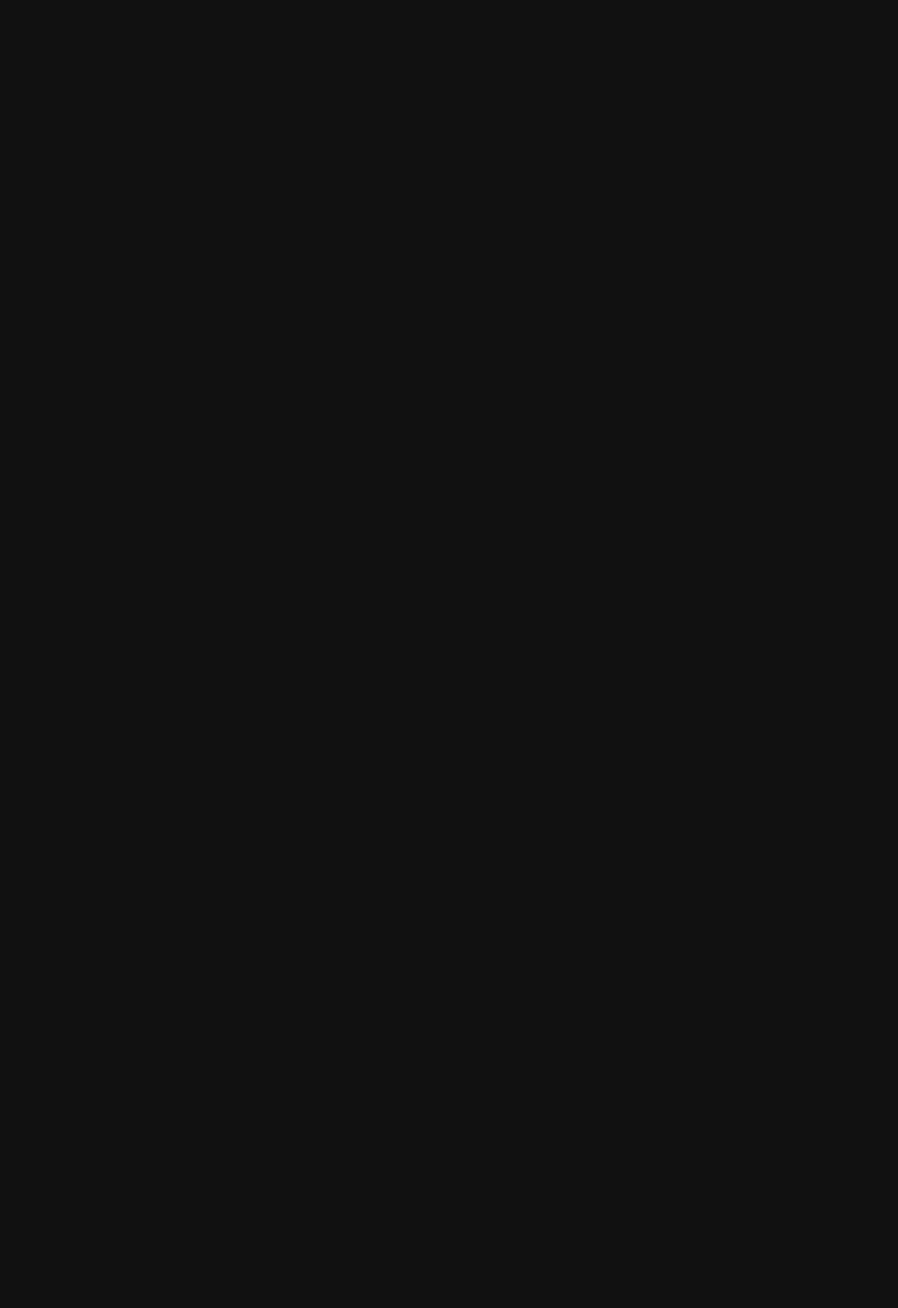
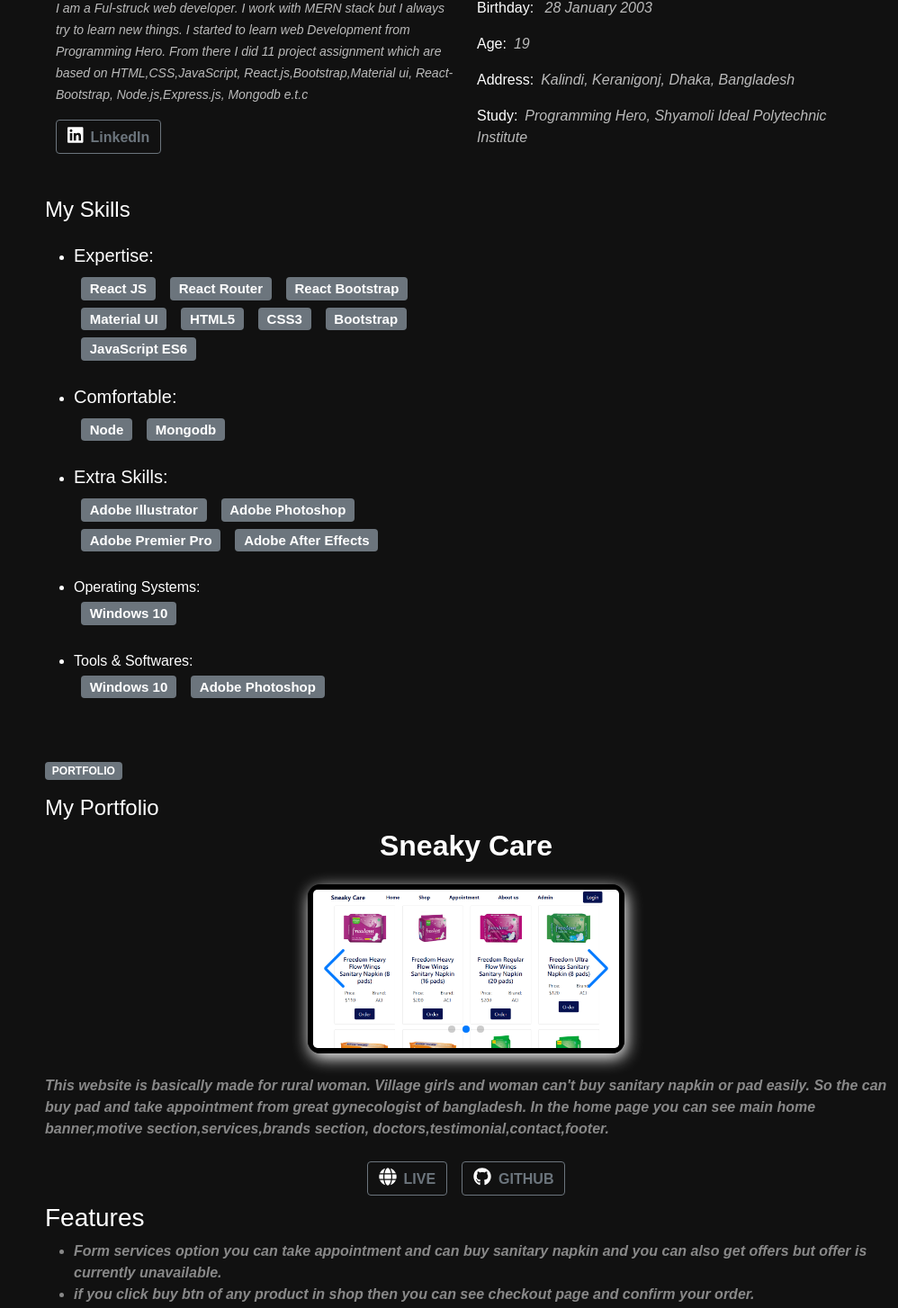
Before and after one commit to AbulBashar38/abul-basar-portfolio, a React (Create React App) app: page /contact in a window 1280 px wide. Shown: the part 1328-2782 px from the top of the page at 90% size, without its empty margins (282-1280 px from the left). Before the commit the page ends 816 px from the top, so only its background shows below. Built offline with nearby package versions, Linux system fonts and the light colour scheme.

Commit message:
[UPDATE]convert multipage to single page. remove react-router

```diff
--- a/package.json
+++ b/package.json
@@ -23,7 +23,7 @@
     "web-vitals": "^1.1.2"
   },
   "scripts": {
-    "start": "react-scripts start",
+    "start": "react-scripts --openssl-legacy-provider start",
     "build": "react-scripts build",
     "test": "react-scripts test",
     "eject": "react-scripts eject"
--- a/src/App.js
+++ b/src/App.js
@@ -1,45 +1,15 @@
-import './App.css';
-import {
-  BrowserRouter as Router,
-  Switch,
-  Route,
-} from "react-router-dom";
-import Home from './Component/Home/Home';
-import About from './Component/About/About';
-import NotFound from './Component/NotFound/NotFound';
-import Portfolio from './Component/Portfolio/Portfolio';
-import Contact from './Component/Contact/Contact';
-import AOS from 'aos'
-import 'aos/dist/aos.css'
-import { useEffect } from 'react';
+import "./App.css";
+import AOS from "aos";
+import "aos/dist/aos.css";
+import { useEffect } from "react";
+import CombinePage from "./Component/combinePage/CombinePage";
 function App() {
   useEffect(() => {
-    AOS.init()
-})
+    AOS.init();
+  });
   return (
     <div className="App">
-      <Router>
-        <Switch>
-          <Route exact path ='/'>
-            <Home></Home>
-          </Route>
-          <Route path ='/home'>
-            <Home></Home>
-          </Route>
-          <Route path ='/about'>
-            <About></About>
-          </Route>
-          <Route path ='/portfolio'>
-            <Portfolio></Portfolio>
-          </Route>
-          <Route path ='/contact'>
-            <Contact></Contact>
-          </Route>
-          <Route path ='*'>
-            <NotFound></NotFound>
-          </Route>
-        </Switch>
-      </Router>
+      <CombinePage></CombinePage>
     </div>
   );
 }
--- a/src/Component/About/About.js
+++ b/src/Component/About/About.js
@@ -1,35 +1,30 @@
-import React from 'react';
-import profileBG from '../../image/profileBG.jpg'
-import NavHeader from '../Navbar/NavHeader';
-import Sidebar from '../Sidebar/Sidebar';
-import Introduction from './Introduction';
-import Skills from './Skills';
-import './About.css'
+import React from "react";
+import profileBG from "../../image/profileBG.jpg";
+import Introduction from "./Introduction";
+import Skills from "./Skills";
+import "./About.css";
 const About = () => {
   return (
-        <main className='container-fluid'>
-            <div className="navHeader d-none">
-                <NavHeader></NavHeader>
-            </div>
-
-            <div className="sidebar-main">
-                <Sidebar></Sidebar>
-            </div>
-
-            <div className="main-part" style={{ height: 'auto' }}>
-                <div data-aos="fade-right"
+    <main className="container-fluid" id="about">
+      <div className="main-part" style={{ height: "auto" }}>
+        <div
+          data-aos="fade-right"
           data-aos-delay="50"
           data-aos-duration="1000"
-                    data-aos-easing="ease-in-out">
-                    <div className='mt-5 pt-3 w-100 d-flex justify-content-center align-items-center about-banner'>
-                        <img src={profileBG} style={{ height: '23rem' }} className='img-fluid' alt="" />
+          data-aos-easing="ease-in-out"
+        >
+          <div className="mt-5 pt-3 w-100 d-flex justify-content-center align-items-center about-banner">
+            <img
+              src={profileBG}
+              style={{ height: "23rem" }}
+              className="img-fluid"
+              alt=""
+            />
           </div>
           <Introduction></Introduction>
           <Skills></Skills>
         </div>
       </div>
-
-
     </main>
   );
 };
--- a/src/Component/Portfolio/Portfolio.js
+++ b/src/Component/Portfolio/Portfolio.js
@@ -1,90 +1,147 @@
-import React from 'react';
-import Sidebar from '../Sidebar/Sidebar';
-import ProjectDetails from './ProjectDetails';
-import homePic from '../../image/home.png';
-import shopPic from '../../image/shopImg.png';
-import adminPic from '../../image/adminPage1.png';
-import GhorAdminPic from '../../image/adminPage.png';
-import GhorHomePic from '../../image/homePage.png';
-import GhorAddProductPic from '../../image/addProduct.png';
-import riderHomePic from '../../image/riderHome.png';
-import riderDetails from '../../image/riderDetails.png';
-import riderDestinations from '../../image/riderDestination.png'
-import footballHome from '../../image/footballHome.png'
-import footballClub from '../../image/footballClub.png'
-import footballDetails from '../../image/footballDetails.png'
-import NavHeader from '../Navbar/NavHeader';
+import React from "react";
+import ProjectDetails from "./ProjectDetails";
+import homePic from "../../image/home.png";
+import shopPic from "../../image/shopImg.png";
+import adminPic from "../../image/adminPage1.png";
+import GhorAdminPic from "../../image/adminPage.png";
+import GhorHomePic from "../../image/homePage.png";
+import GhorAddProductPic from "../../image/addProduct.png";
+import riderHomePic from "../../image/riderHome.png";
+import riderDetails from "../../image/riderDetails.png";
+import riderDestinations from "../../image/riderDestination.png";
+import footballHome from "../../image/footballHome.png";
+import footballClub from "../../image/footballClub.png";
+import footballDetails from "../../image/footballDetails.png";
 const Portfolio = () => {
   const PortfolioData = [
     {
-            projectName: 'Sneaky Care',
+      projectName: "Sneaky Care",
       image1: homePic,
       image2: shopPic,
       image3: adminPic,
-            description: "This website is basically made for rural woman. Village girls and woman can't buy sanitary napkin or pad easily. So the can buy pad and take appointment from great gynecologist of bangladesh. In the home page you can see main home banner,motive section,services,brands section, doctors,testimonial,contact,footer.",
-            liveLink: 'https://sneaky-care.web.app/',
-            githubLink: 'https://github.com/AbulBashar38/sneaky-care',
-            features: ['Form services option you can take appointment and can buy sanitary napkin and you can also get offers but offer is currently unavailable.', 'if you click buy btn of any product in shop then you can see checkout page and confirm your order.', "You can't go any pages without authenticate so you have to authenticate with google", "In the admin panel for general users the can get access of Dashboard, Shop, Appointment, and Review", "Responsive and Animated Sidebar", "But if you are an Admin then you can see all Option.", "An admin can remove something,can add add something like services, product, offer, and can update the current state of order.", 'Its an full responsive website'],
-            technology: ['React JS', 'React Router', 'html5', 'css3', 'bootstrap', 'javascript es6', 'node', 'mongodb']
+      description:
+        "This website is basically made for rural woman. Village girls and woman can't buy sanitary napkin or pad easily. So the can buy pad and take appointment from great gynecologist of bangladesh. In the home page you can see main home banner,motive section,services,brands section, doctors,testimonial,contact,footer.",
+      liveLink: "https://sneaky-care.web.app/",
+      githubLink: "https://github.com/AbulBashar38/sneaky-care",
+      features: [
+        "Form services option you can take appointment and can buy sanitary napkin and you can also get offers but offer is currently unavailable.",
+        "if you click buy btn of any product in shop then you can see checkout page and confirm your order.",
+        "You can't go any pages without authenticate so you have to authenticate with google",
+        "In the admin panel for general users the can get access of Dashboard, Shop, Appointment, and Review",
+        "Responsive and Animated Sidebar",
+        "But if you are an Admin then you can see all Option.",
+        "An admin can remove something,can add add something like services, product, offer, and can update the current state of order.",
+        "Its an full responsive website",
+      ],
+      technology: [
+        "React JS",
+        "React Router",
+        "html5",
+        "css3",
+        "bootstrap",
+        "javascript es6",
+        "node",
+        "mongodb",
+      ],
     },
     {
-            projectName: 'Ghor Bazar',
+      projectName: "Ghor Bazar",
       image1: GhorHomePic,
       image2: GhorAdminPic,
       image3: GhorAddProductPic,
-            description: "This website is basically a daily market. All kinds of products are shown on the home page of the website. Clicking on the buy now button of the product you want to buy will ask the buyer to log in and then take you to the check out page. There will be a description of the product then click on the check out button to confirm the order and take you to the next page. There you will see a list of what products the buyer has ordered. You can cancel the order from there. In the admin panel, you can delete products from Manage Products, add new products from Ad Products.",
-            liveLink: 'https://ghor-bazar.web.app/',
-            githubLink: 'https://github.com/AbulBashar38/ghor-bazar-client',
-            features: ['All product Show in Home page', 'Firebase Google Authentication for every page', 'Before order can go in the check out page', 'user can see orders and can cancel order.', 'Admin can delete and add product from admin panel.', 'Data loading spinner'],
-            technology: ['React JS', 'React Router', 'html5', 'css3', 'material ui', 'javascript es6', 'node', 'mongodb']
+      description:
+        "This website is basically a daily market. All kinds of products are shown on the home page of the website. Clicking on the buy now button of the product you want to buy will ask the buyer to log in and then take you to the check out page. There will be a description of the product then click on the check out button to confirm the order and take you to the next page. There you will see a list of what products the buyer has ordered. You can cancel the order from there. In the admin panel, you can delete products from Manage Products, add new products from Ad Products.",
+      liveLink: "https://ghor-bazar.web.app/",
+      githubLink: "https://github.com/AbulBashar38/ghor-bazar-client",
+      features: [
+        "All product Show in Home page",
+        "Firebase Google Authentication for every page",
+        "Before order can go in the check out page",
+        "user can see orders and can cancel order.",
+        "Admin can delete and add product from admin panel.",
+        "Data loading spinner",
+      ],
+      technology: [
+        "React JS",
+        "React Router",
+        "html5",
+        "css3",
+        "material ui",
+        "javascript es6",
+        "node",
+        "mongodb",
+      ],
     },
     {
-            projectName: 'Sohoj Rider',
+      projectName: "Sohoj Rider",
       image1: riderHomePic,
       image2: riderDestinations,
       image3: riderDetails,
-            description: "The name of this web site is 'SOHOJ RIDERS' that means an easy transport system. In the home page of the web side you can see some transport ride named BIKE,TRAIN,CAR,BUS. If you click any button of the ride you will see that web side wants to verified you. For that you have to create an account account. if you want to create your account by your google account it is possible in this web site. For that just click the 'login with Google' button. After verified you can choose you destination. Thank you...",
-            liveLink: 'https://sohoj-riders.web.app/',
-            githubLink: 'https://github.com/AbulBashar38/sohoj-rider-client',
-            features: ['Bike, Train, Car, Bus 4 option in the home page.', 'Click any one and redirect to login page which is created by React router.', 'Create new user, login existence user and login by google option are available. All are developed by Firebase', 'Select destination place and date.', 'show hiring details'],
-            technology: ['React JS', 'React Router', 'html5', 'css3', 'material ui', 'javascript es6']
+      description:
+        "The name of this web site is 'SOHOJ RIDERS' that means an easy transport system. In the home page of the web side you can see some transport ride named BIKE,TRAIN,CAR,BUS. If you click any button of the ride you will see that web side wants to verified you. For that you have to create an account account. if you want to create your account by your google account it is possible in this web site. For that just click the 'login with Google' button. After verified you can choose you destination. Thank you...",
+      liveLink: "https://sohoj-riders.web.app/",
+      githubLink: "https://github.com/AbulBashar38/sohoj-rider-client",
+      features: [
+        "Bike, Train, Car, Bus 4 option in the home page.",
+        "Click any one and redirect to login page which is created by React router.",
+        "Create new user, login existence user and login by google option are available. All are developed by Firebase",
+        "Select destination place and date.",
+        "show hiring details",
+      ],
+      technology: [
+        "React JS",
+        "React Router",
+        "html5",
+        "css3",
+        "material ui",
+        "javascript es6",
+      ],
     },
     {
-            projectName: 'Football Club Informer',
+      projectName: "Football Club Informer",
       image1: footballHome,
       image2: footballClub,
       image3: footballDetails,
-            description: "This react project is about some football club. You can know about all information of some Europe football club from this project. when you click button you can see a banner first fo the club. This will changes dynamically and this project is a responsive so you can use it on your mobile comfortable.",
-            liveLink: 'https://frosty-poincare-bfe3fe.netlify.app/',
-            githubLink: 'https://github.com/AbulBashar38/football-club-informar',
-            features: ['Showing All Club name and logo in a card element of React JS.', 'Showing All details of an club by clicking Explore button.', 'Use API for showing Data.', 'Use Fontawesome.'],
-            technology: ['React JS', 'API', 'html5', 'css3', 'Bootstrap', 'javascript es6']
-        }
-    ]
+      description:
+        "This react project is about some football club. You can know about all information of some Europe football club from this project. when you click button you can see a banner first fo the club. This will changes dynamically and this project is a responsive so you can use it on your mobile comfortable.",
+      liveLink: "https://frosty-poincare-bfe3fe.netlify.app/",
+      githubLink: "https://github.com/AbulBashar38/football-club-informar",
+      features: [
+        "Showing All Club name and logo in a card element of React JS.",
+        "Showing All details of an club by clicking Explore button.",
+        "Use API for showing Data.",
+        "Use Fontawesome.",
+      ],
+      technology: [
+        "React JS",
+        "API",
+        "html5",
+        "css3",
+        "Bootstrap",
+        "javascript es6",
+      ],
+    },
+  ];
   return (
-        <main className='container-fluid'>
-            <div className="navHeader d-none">
-                <NavHeader></NavHeader>
-            </div>
-
-            <div className="sidebar-main">
-                <Sidebar></Sidebar>
-            </div>
-            <div className="main-part" style={{ height: 'auto' }}>
-                <div data-aos="fade-right"
+    <main className="container-fluid" id="portfolio">
+      <div className="main-part" style={{ height: "auto" }}>
+        <div
+          data-aos="fade-right"
           data-aos-delay="50"
           data-aos-duration="1000"
-                    data-aos-easing="ease-in-out">
-                    <p className='mt-5'><span className='badge bg-secondary'>PORTFOLIO</span></p>
+          data-aos-easing="ease-in-out"
+        >
+          <p className="mt-5">
+            <span className="badge bg-secondary">PORTFOLIO</span>
+          </p>
           <h4>My Portfolio</h4>
           <div>
-                        {
-                            PortfolioData.map(portfolio => <ProjectDetails data={portfolio}></ProjectDetails>)
-                        }
+            {PortfolioData.map((portfolio) => (
+              <ProjectDetails data={portfolio}></ProjectDetails>
+            ))}
           </div>
         </div>
       </div>
-
     </main>
   );
 };
--- a/src/Component/Sidebar/Sidebar.js
+++ b/src/Component/Sidebar/Sidebar.js
@@ -1,23 +1,46 @@
-import React from 'react';
-import { Link } from 'react-router-dom';
-import './Sidebar.css'
+import React from "react";
+import "./Sidebar.css";
 const Sidebar = () => {
   return (
-        <section className='sidebar d-flex justify-content-center align-items-center'>
+    <section className="sidebar d-flex justify-content-center align-items-center">
       <div>
-                <h3 className='mb-4'>Abul Basar</h3>
-                <ul className='list-unstyled mb-5'>
-                    <li className='my-2'>
-                        <Link to='/home' style={{color:'#bbb'}} className='text-decoration-none'>Home</Link>
+        <h3 className="mb-4">Abul Basar</h3>
+        <ul className="list-unstyled mb-5">
+          <li className="my-2">
+            <a
+              href="#home"
+              style={{ color: "#bbb" }}
+              className="text-decoration-none"
+            >
+              Home
+            </a>
           </li>
-                    <li className='my-2'>
-                        <Link to='/about' style={{color:'#bbb'}} className='text-decoration-none '>About</Link>
+          <li className="my-2">
+            <a
+              href="#about"
+              style={{ color: "#bbb" }}
+              className="text-decoration-none "
+            >
+              About
+            </a>
           </li>
-                    <li className='my-2'>
-                        <Link to='/portfolio' style={{color:'#bbb'}} className='text-decoration-none '>Portfolio</Link>
+          <li className="my-2">
+            <a
+              href="#portfolio"
+              style={{ color: "#bbb" }}
+              className="text-decoration-none "
+            >
+              Portfolio
+            </a>
           </li>
-                    <li className='my-2'>
-                        <Link to='/contact' style={{color:'#bbb'}} className='text-decoration-none '>Contract</Link>
+          <li className="my-2">
+            <a
+              href="#contact"
+              style={{ color: "#bbb" }}
+              className="text-decoration-none "
+            >
+              Contract
+            </a>
           </li>
         </ul>
         <div>
--- /dev/null
+++ b/src/Component/combinePage/CombinePage.js
@@ -0,0 +1,28 @@
+import React from "react";
+import About from "../About/About";
+import Contact from "../Contact/Contact";
+import Home from "../Home/Home";
+import NavHeader from "../Navbar/NavHeader";
+import Portfolio from "../Portfolio/Portfolio";
+import Sidebar from "../Sidebar/Sidebar";
+
+const CombinePage = () => {
+  return (
+    <main>
+      <section className="navHeader d-none">
+        <NavHeader></NavHeader>
+      </section>
+      <section className="sidebar-main">
+        <Sidebar></Sidebar>
+      </section>
+      <section>
+        <Home></Home>
+        <About></About>
+        <Portfolio></Portfolio>
+        <Contact></Contact>
+      </section>
+    </main>
+  );
+};
+
+export default CombinePage;
```
Also changed, not shown: src/Component/Contact/Contact.js (+38 -23 lines), src/Component/Home/Hero.js (+48 -11 lines), src/Component/Home/Home.js (+8 -15 lines), src/Component/Navbar/NavHeader.js (+37 -11 lines), 1 other file (tests, documents, lock files or other folders). Lines whose indentation alone changed are shown as unchanged.
